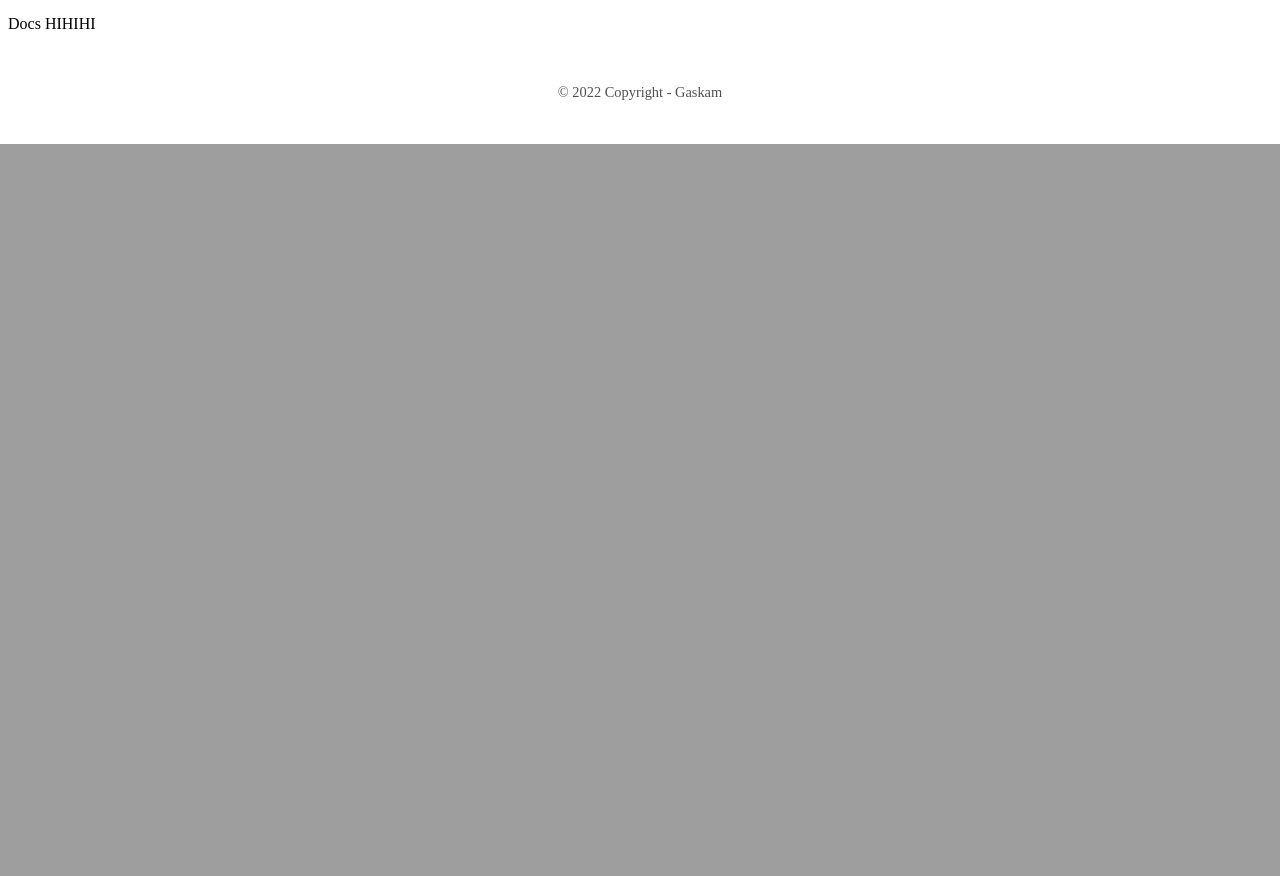
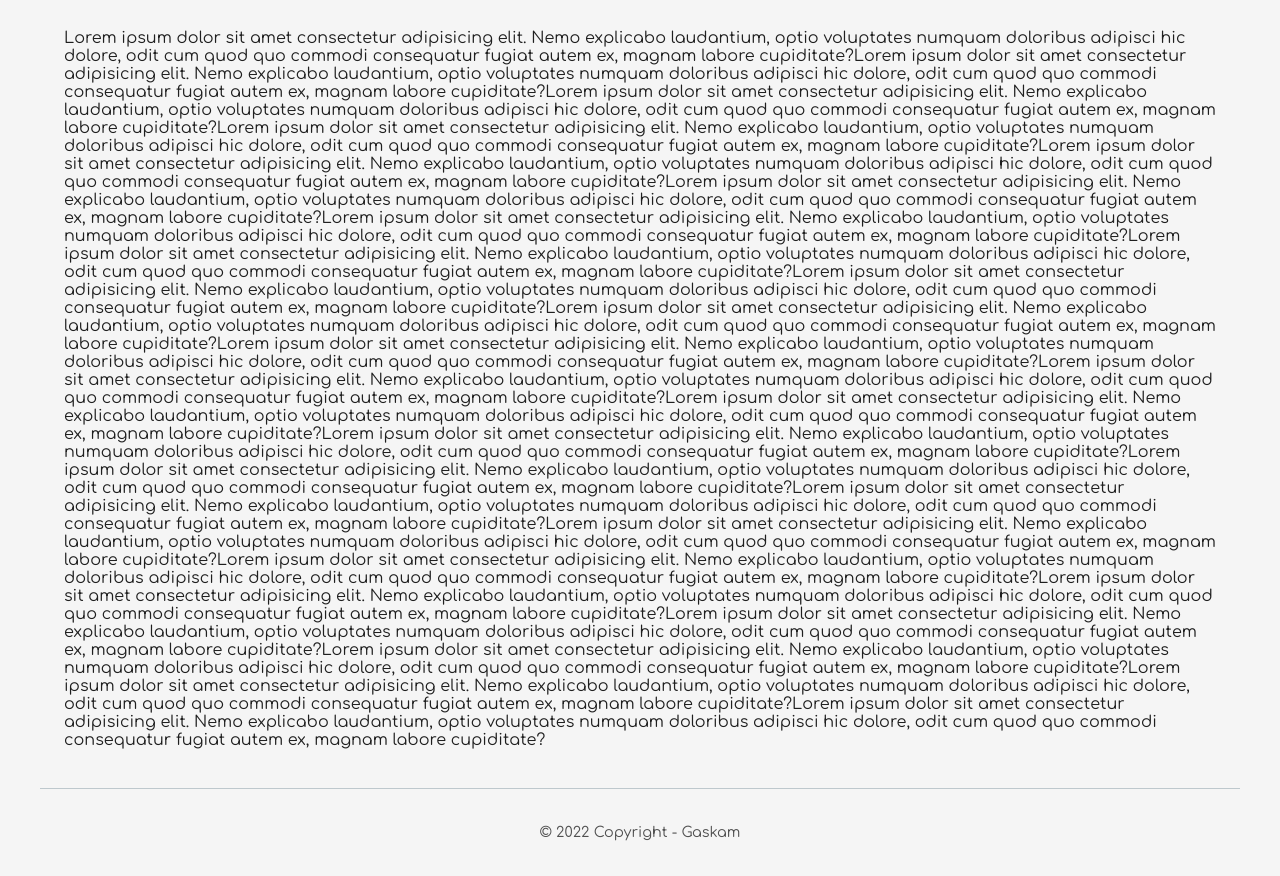
Before and after one commit to gaskam/gaskam.com, a PHP site: page /docs.html in a window 1280 px wide. Shown: the part 809-1685 px from the top of the page. Before the commit the page ends 953 px from the top, so only its background shows below. Run offline with PHP 8.4, Linux system fonts and the light colour scheme; some libraries are stand-ins or nearby versions; some web fonts are replaced.

Commit message:
dashboard system

```diff
--- a/web/css/content.css
+++ b/web/css/content.css
@@ -1,7 +1,7 @@
 /* Swup */
 
 .transition-fade {
-    transition: 0.4s;
+    transition: 0.2s;
     opacity: 1;
   }
 
--- a/web/docs.html
+++ b/web/docs.html
@@ -6,9 +6,9 @@
     <!--
   Made with love by
 
-█▀▀▀ █▀▀█ █▀▀ █░█ █▀▀█ █▀▄▀█   █▀▀▄ █▀▀ ▀▀█▀▀
-█░▀█ █▄▄█ ▀▀█ █▀▄ █▄▄█ █░▀░█ ▀ █░░█ █▀▀ ░░█░░
-▀▀▀▀ ▀░░▀ ▀▀▀ ▀░▀ ▀░░▀ ▀░░░▀   ▀░░▀ ▀▀▀ ░░▀░░
+█▀▀▀ █▀▀█ █▀▀ █░█ █▀▀█ █▀▄▀█ ░ █▀▀▄ █▀▀ ▀█░█▀
+█░▀█ █▄▄█ ▀▀█ █▀▄ █▄▄█ █░▀░█ ▄ █░░█ █▀▀ ░█▄█░
+▀▀▀▀ ▀░░▀ ▀▀▀ ▀░▀ ▀░░▀ ▀░░░▀   ▀▀▀░ ▀▀▀ ░░▀░░
   -->
 
     <!-- META -->
@@ -21,7 +21,7 @@
 
     <!-- STYLE -->
 
-    <link rel="stylesheet" href="css/normaize.css">
+    <link rel="stylesheet" href="css/normalize.css">
     <link rel="stylesheet" href="css/header.css">
     <link rel="stylesheet" href="css/content.css">
     <link rel="stylesheet" href="css/footer.css">
@@ -110,7 +110,55 @@
 
             </div>
 
-                <p>Docs HIHIHI</p>
+                <p>Lorem ipsum dolor sit amet consectetur adipisicing elit. Nemo explicabo laudantium, optio voluptates numquam
+                    doloribus adipisci hic dolore, odit cum quod quo commodi consequatur fugiat autem ex, magnam labore
+                    cupiditate?Lorem ipsum dolor sit amet consectetur adipisicing elit. Nemo explicabo laudantium, optio
+                    voluptates numquam doloribus adipisci hic dolore, odit cum quod quo commodi consequatur fugiat autem ex,
+                    magnam labore cupiditate?Lorem ipsum dolor sit amet consectetur adipisicing elit. Nemo explicabo laudantium,
+                    optio voluptates numquam doloribus adipisci hic dolore, odit cum quod quo commodi consequatur fugiat autem
+                    ex, magnam labore cupiditate?Lorem ipsum dolor sit amet consectetur adipisicing elit. Nemo explicabo
+                    laudantium, optio voluptates numquam doloribus adipisci hic dolore, odit cum quod quo commodi consequatur
+                    fugiat autem ex, magnam labore cupiditate?Lorem ipsum dolor sit amet consectetur adipisicing elit. Nemo
+                    explicabo laudantium, optio voluptates numquam doloribus adipisci hic dolore, odit cum quod quo commodi
+                    consequatur fugiat autem ex, magnam labore cupiditate?Lorem ipsum dolor sit amet consectetur adipisicing
+                    elit. Nemo explicabo laudantium, optio voluptates numquam doloribus adipisci hic dolore, odit cum quod quo
+                    commodi consequatur fugiat autem ex, magnam labore cupiditate?Lorem ipsum dolor sit amet consectetur
+                    adipisicing elit. Nemo explicabo laudantium, optio voluptates numquam doloribus adipisci hic dolore, odit
+                    cum quod quo commodi consequatur fugiat autem ex, magnam labore cupiditate?Lorem ipsum dolor sit amet
+                    consectetur adipisicing elit. Nemo explicabo laudantium, optio voluptates numquam doloribus adipisci hic
+                    dolore, odit cum quod quo commodi consequatur fugiat autem ex, magnam labore cupiditate?Lorem ipsum dolor
+                    sit amet consectetur adipisicing elit. Nemo explicabo laudantium, optio voluptates numquam doloribus
+                    adipisci hic dolore, odit cum quod quo commodi consequatur fugiat autem ex, magnam labore cupiditate?Lorem
+                    ipsum dolor sit amet consectetur adipisicing elit. Nemo explicabo laudantium, optio voluptates numquam
+                    doloribus adipisci hic dolore, odit cum quod quo commodi consequatur fugiat autem ex, magnam labore
+                    cupiditate?Lorem ipsum dolor sit amet consectetur adipisicing elit. Nemo explicabo laudantium, optio
+                    voluptates numquam doloribus adipisci hic dolore, odit cum quod quo commodi consequatur fugiat autem ex,
+                    magnam labore cupiditate?Lorem ipsum dolor sit amet consectetur adipisicing elit. Nemo explicabo laudantium,
+                    optio voluptates numquam doloribus adipisci hic dolore, odit cum quod quo commodi consequatur fugiat autem
+                    ex, magnam labore cupiditate?Lorem ipsum dolor sit amet consectetur adipisicing elit. Nemo explicabo
+                    laudantium, optio voluptates numquam doloribus adipisci hic dolore, odit cum quod quo commodi consequatur
+                    fugiat autem ex, magnam labore cupiditate?Lorem ipsum dolor sit amet consectetur adipisicing elit. Nemo
+                    explicabo laudantium, optio voluptates numquam doloribus adipisci hic dolore, odit cum quod quo commodi
+                    consequatur fugiat autem ex, magnam labore cupiditate?Lorem ipsum dolor sit amet consectetur adipisicing
+                    elit. Nemo explicabo laudantium, optio voluptates numquam doloribus adipisci hic dolore, odit cum quod quo
+                    commodi consequatur fugiat autem ex, magnam labore cupiditate?Lorem ipsum dolor sit amet consectetur
+                    adipisicing elit. Nemo explicabo laudantium, optio voluptates numquam doloribus adipisci hic dolore, odit
+                    cum quod quo commodi consequatur fugiat autem ex, magnam labore cupiditate?Lorem ipsum dolor sit amet
+                    consectetur adipisicing elit. Nemo explicabo laudantium, optio voluptates numquam doloribus adipisci hic
+                    dolore, odit cum quod quo commodi consequatur fugiat autem ex, magnam labore cupiditate?Lorem ipsum dolor
+                    sit amet consectetur adipisicing elit. Nemo explicabo laudantium, optio voluptates numquam doloribus
+                    adipisci hic dolore, odit cum quod quo commodi consequatur fugiat autem ex, magnam labore cupiditate?Lorem
+                    ipsum dolor sit amet consectetur adipisicing elit. Nemo explicabo laudantium, optio voluptates numquam
+                    doloribus adipisci hic dolore, odit cum quod quo commodi consequatur fugiat autem ex, magnam labore
+                    cupiditate?Lorem ipsum dolor sit amet consectetur adipisicing elit. Nemo explicabo laudantium, optio
+                    voluptates numquam doloribus adipisci hic dolore, odit cum quod quo commodi consequatur fugiat autem ex,
+                    magnam labore cupiditate?Lorem ipsum dolor sit amet consectetur adipisicing elit. Nemo explicabo laudantium,
+                    optio voluptates numquam doloribus adipisci hic dolore, odit cum quod quo commodi consequatur fugiat autem
+                    ex, magnam labore cupiditate?Lorem ipsum dolor sit amet consectetur adipisicing elit. Nemo explicabo
+                    laudantium, optio voluptates numquam doloribus adipisci hic dolore, odit cum quod quo commodi consequatur
+                    fugiat autem ex, magnam labore cupiditate?Lorem ipsum dolor sit amet consectetur adipisicing elit. Nemo
+                    explicabo laudantium, optio voluptates numquam doloribus adipisci hic dolore, odit cum quod quo commodi
+                    consequatur fugiat autem ex, magnam labore cupiditate?</p>
         </main>
 
     </content>
```
Also changed, not shown: web/about.html (+53 -5 lines), web/products.html (+53 -5 lines), web/admin/.htaccess (added), 1 other file.
